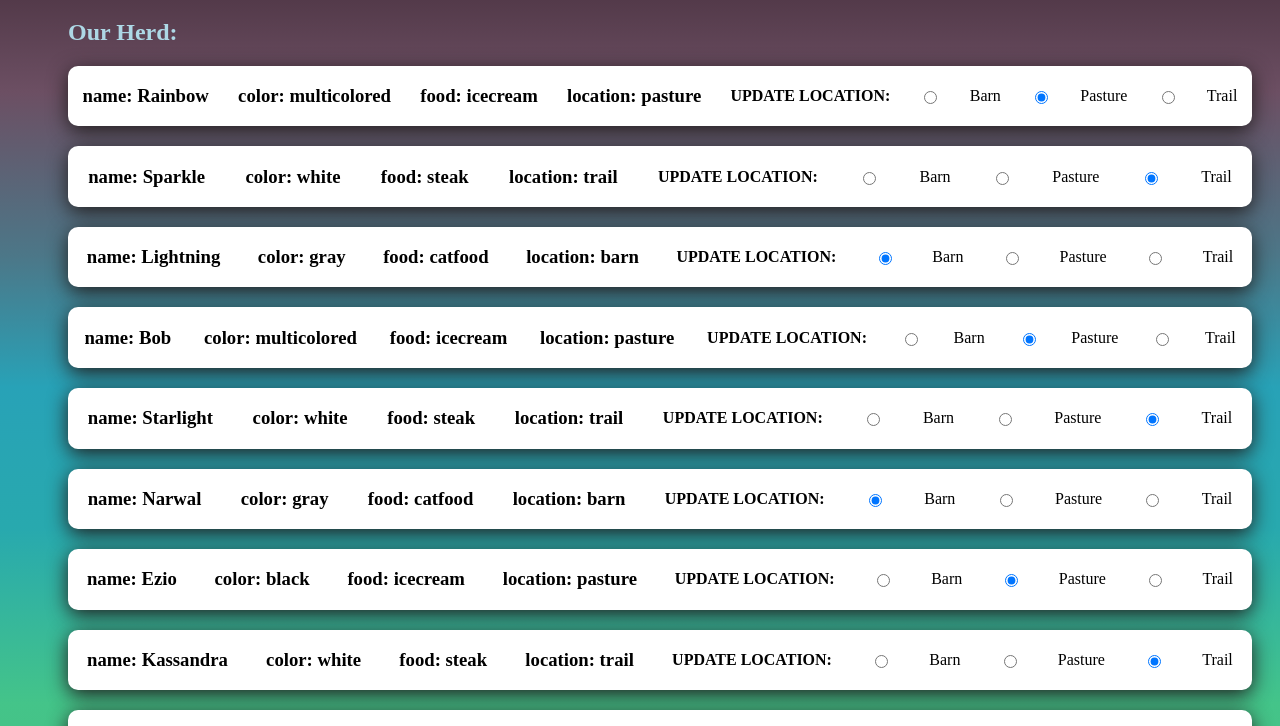
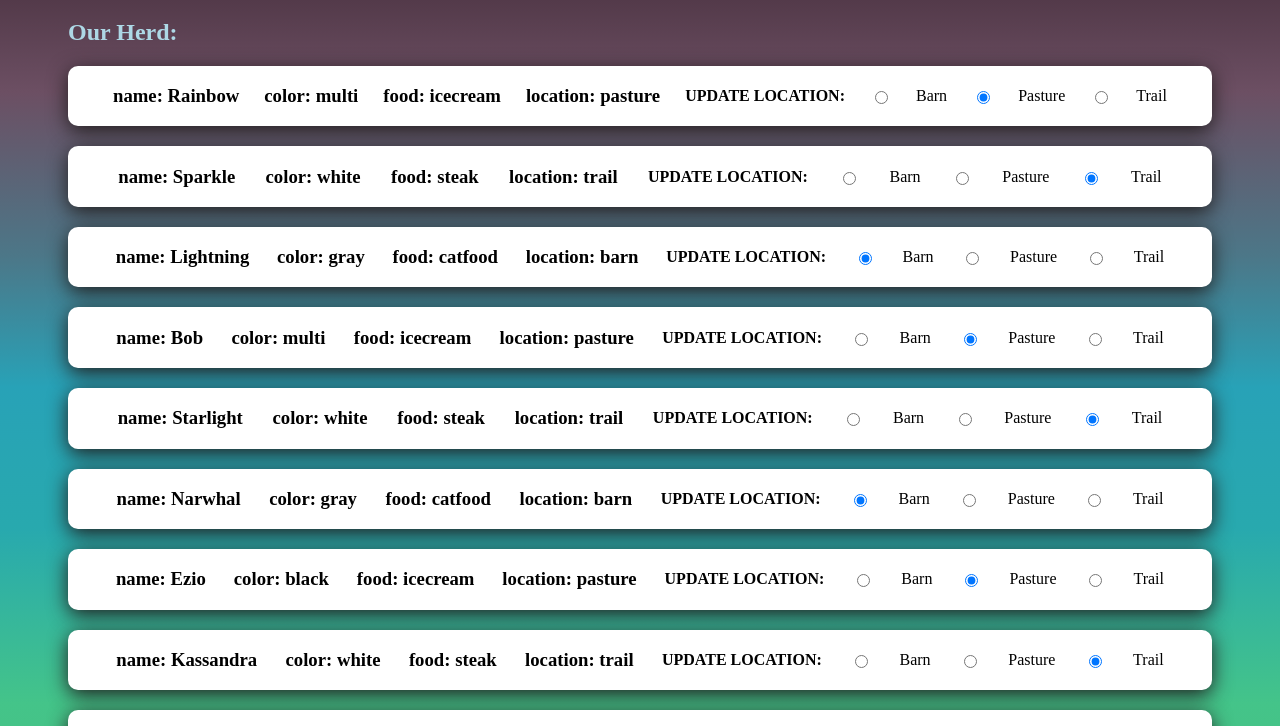
Before and after one commit to adrienneeaston/unicorn-ranch, a plain HTML site: page index.html in a window 1280 px wide. Shown: the part 61-787 px from the top of the page. Drawn offline with Linux system fonts and the light colour scheme.

Commit message:
final style

```diff
--- a/app.js
+++ b/app.js
@@ -75,7 +75,7 @@ function displayHerd(arr) {
   for(let i = 0; i < arr.length; i++) {
     displayUnicorn(arr[i], i);
   }
-  localStorage.setItem('storedHerd', JSON.stringify(herd));
+  localStorage.setItem('key', JSON.stringify(herd));
 }
 
 function handleUpdateLocation(event) {
@@ -87,21 +87,21 @@ function handleUpdateLocation(event) {
 }
 
 function checkLocalStorage() {
-  if(localStorage.getItem('storedHerd') === null) {
-    new Unicorn("Rainbow", "multicolored", "icecream", "pasture");
+  if(localStorage.getItem('key') === null) {
+    new Unicorn("Rainbow", "multi", "icecream", "pasture");
     new Unicorn("Sparkle", "white", "steak", "trail");
     new Unicorn("Lightning", "gray", "catfood", "barn");
-    new Unicorn("Bob", "multicolored", "icecream", "pasture");
+    new Unicorn("Bob", "multi", "icecream", "pasture");
     new Unicorn("Starlight", "white", "steak", "trail");
-    new Unicorn("Narwal", "gray", "catfood", "barn");
+    new Unicorn("Narwhal", "gray", "catfood", "barn");
     new Unicorn("Ezio", "black", "icecream", "pasture");
     new Unicorn("Kassandra", "white", "steak", "trail");
     new Unicorn("Sarah", "brown", "catfood", "barn");
-    new Unicorn("Fido", "multicolored", "icecream", "pasture");
+    new Unicorn("Fido", "green", "icecream", "pasture");
     new Unicorn("Spike", "pink", "steak", "trail");
     new Unicorn("Ruby", "red", "catfood", "barn");
   } else {
-    herd = JSON.parse(localStorage.getItem('storedHerd'));
+    herd = JSON.parse(localStorage.getItem('key'));
   }
 }
 
--- a/styles.css
+++ b/styles.css
@@ -4,16 +4,19 @@ body {
 }
 
 ul {
+  list-style: none;
   list-style-type: none;
 }
 
 li {
   border-radius: 10px;
   box-shadow: 0px 5px 20px rgb(34, 30, 30);
-  margin: 20px;
+  margin: 20px 60px 20px 20px;
+  padding-left: 20px;
+  padding-right: 20px;
   display: flex;
   flex-direction: row;
-  justify-content: space-around;
+  justify-content: space-evenly;
   background: white;
   align-items: center;
 }
```
